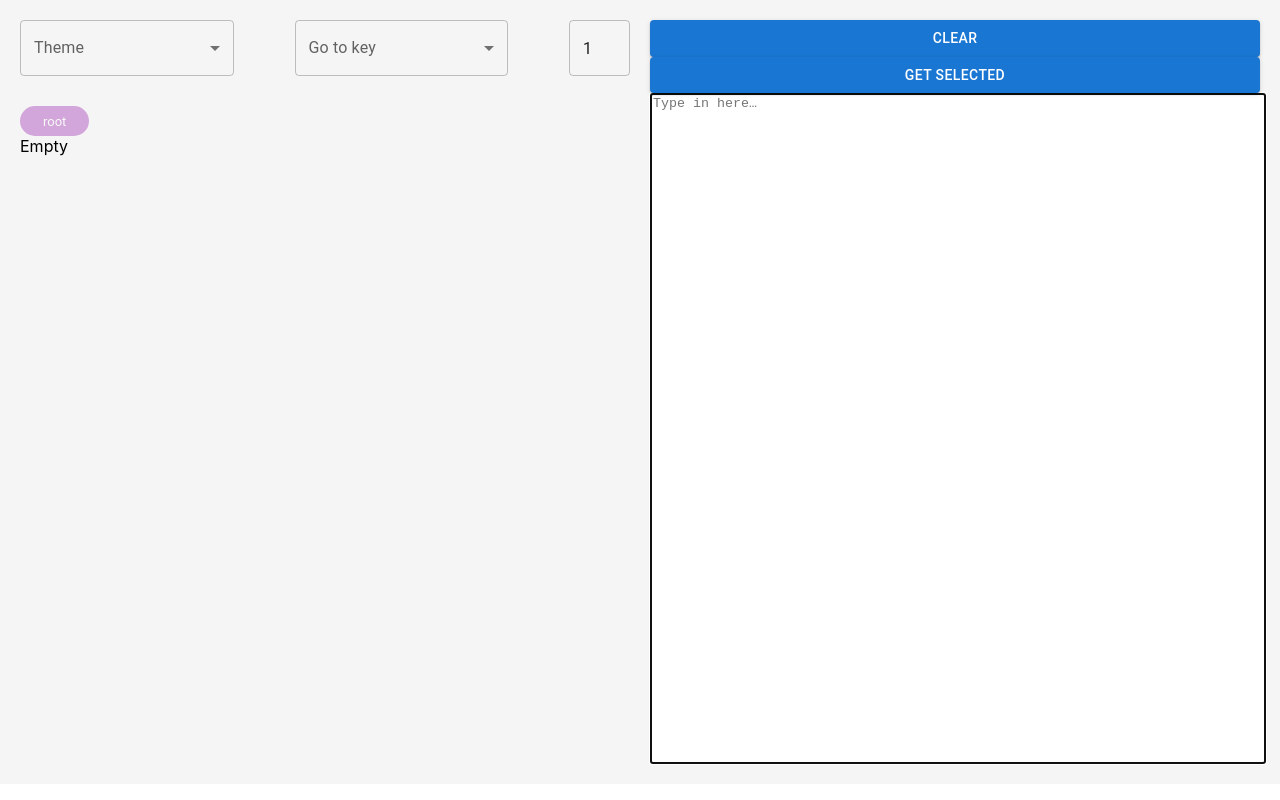
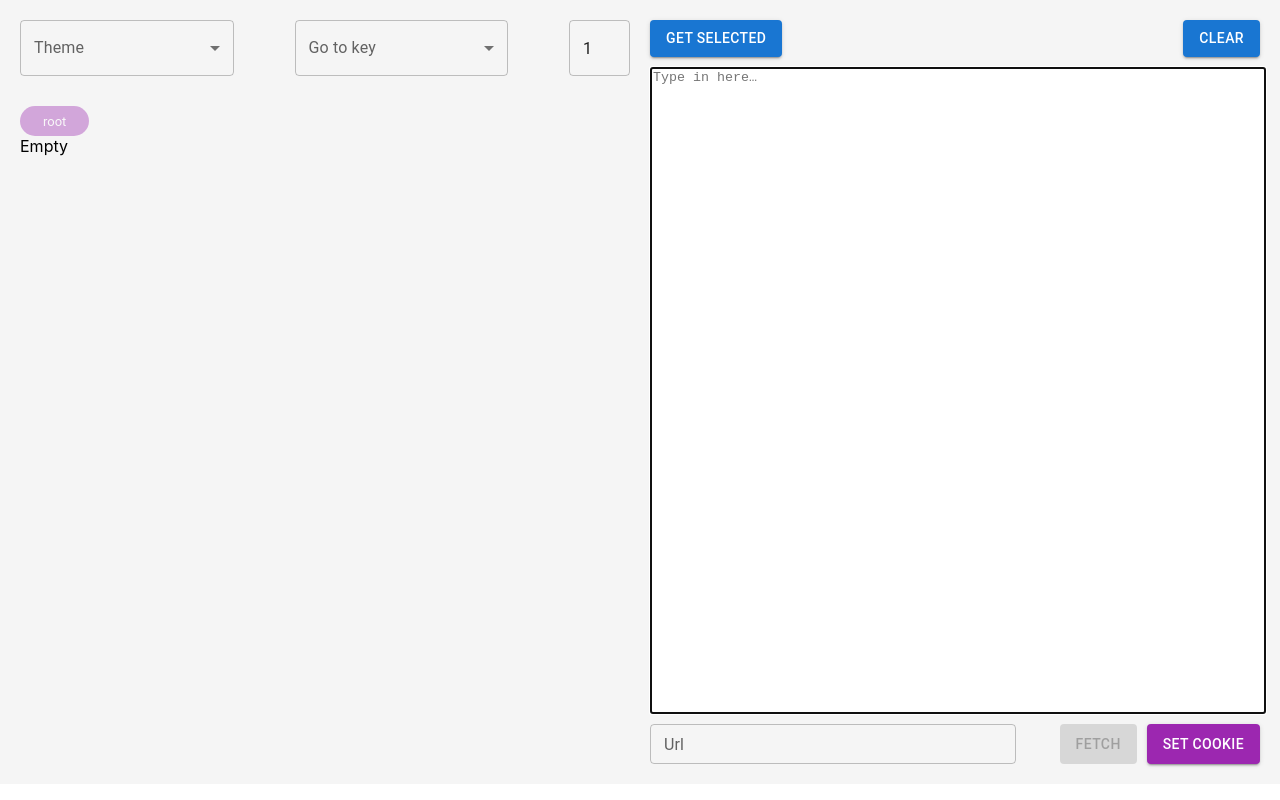
Before and after one commit to itaycs2407/i_json_viewer, a React (Create React App) app: page / in a window 1280 px wide. Built offline with nearby package versions, Linux system fonts and the light colour scheme.

Commit message:
add fetch

```diff
--- a/package.json
+++ b/package.json
@@ -14,6 +14,7 @@
     "@types/node": "^16.18.28",
     "@types/react": "^18.2.6",
     "@types/react-dom": "^18.2.4",
+    "axios": "^1.4.0",
     "lodash": "^4.17.21",
     "prettier": "^2.8.8",
     "react": "^18.2.0",
--- a/src/components/TextSection.tsx
+++ b/src/components/TextSection.tsx
@@ -1,8 +1,9 @@
-import React from "react";
+import React, { useRef, useState } from "react";
 import styled from "@emotion/styled";
-import { Button } from "@mui/material";
+import { Button, Input, TextField } from "@mui/material";
 import { findKeyPath } from "../utils";
 import { get } from "lodash";
+import axios from "axios";
 
 interface TextSectionProps {
   text: string;
@@ -15,10 +16,13 @@ const TextSection: React.FC<TextSectionProps> = ({
   setText,
   setPath,
 }) => {
-  const textareaRef = React.useRef<HTMLTextAreaElement>(null);
+  const textareaRef = useRef<HTMLTextAreaElement>(null);
+  const [url, setUrl] = useState("");
+
   const handleClear = () => {
     setText("");
     setPath(null);
+    setUrl("");
     textareaRef.current?.focus();
   };
 
@@ -46,14 +50,25 @@ const TextSection: React.FC<TextSectionProps> = ({
     setPath(null);
   };
 
+  const handleFetch = async () => {
+    const response = await axios.get(url);
+    const responseJson = response.data;
+
+    setText(JSON.stringify(responseJson, null, 2));
+  };
+
   return (
     <Wrapper>
-      <Button variant="contained" onClick={handleClear}>
-        Clear
-      </Button>
-      <Button variant="contained" onClick={handleTextSelection}>
-        Get Selected
-      </Button>
+      <ActionContainer>
+        <Button variant="contained" onClick={handleTextSelection}>
+          Get Selected
+        </Button>
+
+        <Button variant="contained" onClick={handleClear}>
+          Clear
+        </Button>
+      </ActionContainer>
+
       <Textarea
         autoFocus
         ref={textareaRef}
@@ -61,6 +76,30 @@ const TextSection: React.FC<TextSectionProps> = ({
         onChange={(event) => setText(event.target.value)}
         value={text}
       />
+      <FetchContainer>
+        <StyledTextField
+          id="outlined-basic"
+          label="Url"
+          variant="outlined"
+          value={url}
+          onChange={(event) => setUrl((event.target.value as string).trim())}
+          size="small"
+          placeholder="Enter url to fetch from..."
+        />
+        <ButtonContainer>
+          <Button
+            variant="contained"
+            onClick={handleFetch}
+            disabled={url.length === 0}
+            color="secondary"
+          >
+            Fetch
+          </Button>
+          <Button variant="contained" onClick={handleFetch} color="secondary">
+            Set cookie
+          </Button>
+        </ButtonContainer>
+      </FetchContainer>
     </Wrapper>
   );
 };
@@ -77,4 +116,29 @@ const Textarea = styled.textarea`
   height: 100%;
   resize: none;
 `;
+
+const ActionContainer = styled.div`
+  display: flex;
+  flex-direction: row;
+  justify-content: space-between;
+  gap: 10px;
+  margin-bottom: 10px;
+`;
+
+const FetchContainer = styled.div`
+  margin-top: 10px;
+  display: flex;
+  flex-direction: row;
+  justify-content: space-between;
+`;
+
+const StyledTextField = styled(TextField)`
+  width: 60%;
+`;
+
+const ButtonContainer = styled.div`
+  display: flex;
+  flex-direction: row;
+  gap: 10px;
+`;
 export default TextSection;
```
Also changed, not shown: 8 other files (tests, documents, lock files or other folders).
